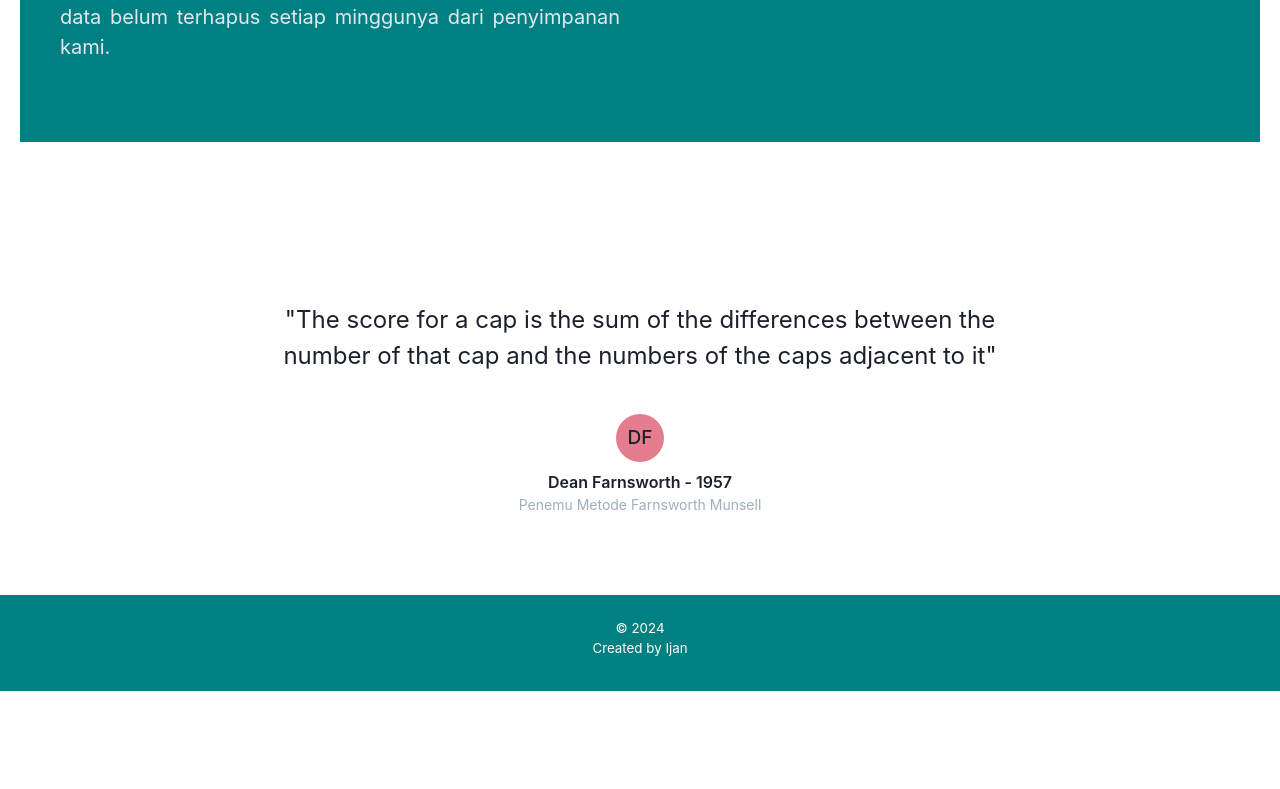
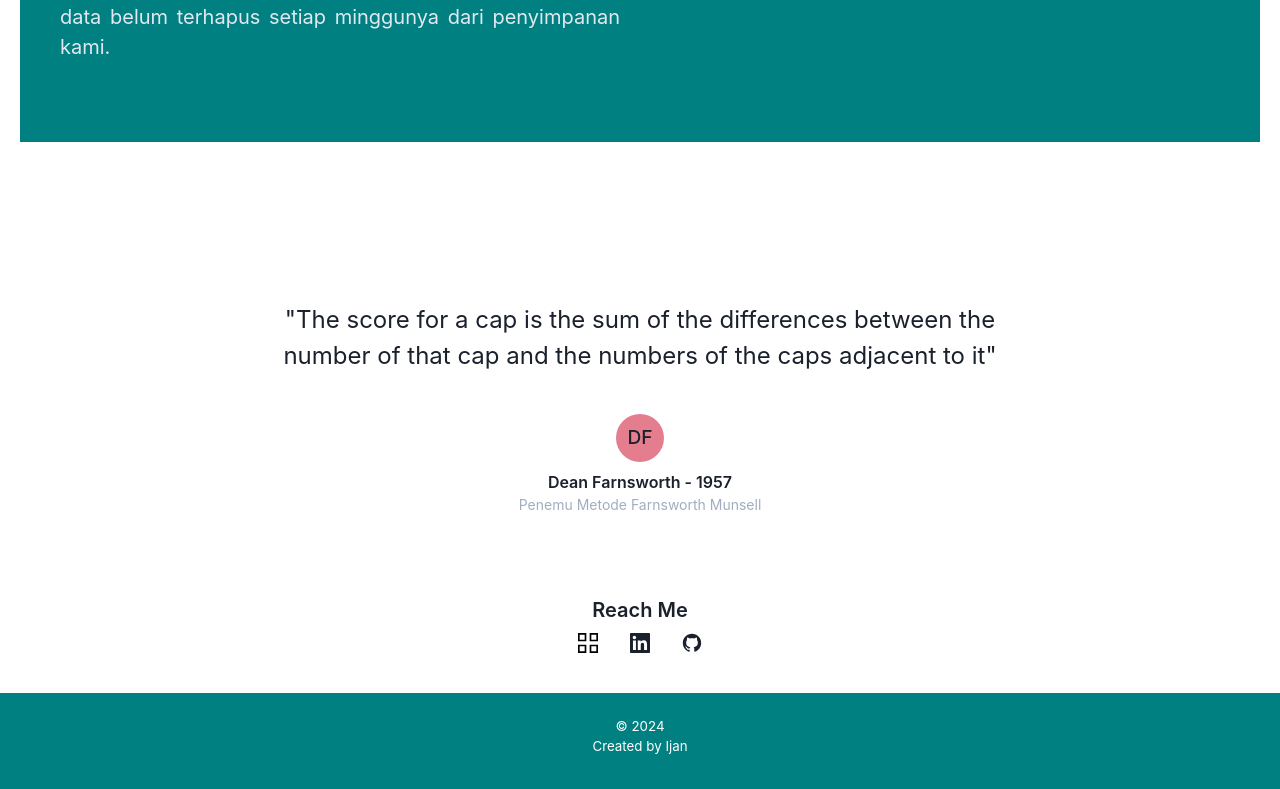
Before and after one commit to Z4nR/WhatColors, a React (Vite) app in the folder client/: page /WhatColors/about in a window 1280 px wide. Shown: the part 2458-3247 px from the top of the page. Before the commit the page ends 3149 px from the top, so only its background shows below. Built offline with nearby package versions, Linux system fonts and the light colour scheme; no server answers.

Commit message:
update about page

```diff
--- a/client/src/pages/AboutPage.jsx
+++ b/client/src/pages/AboutPage.jsx
@@ -1,8 +1,9 @@
-import QuoteMunsell from "@/components/about/QuoteMunsell";
-import ResponsiveExplaining from "@/components/about/ResponsiveExplaining";
-import ResultExplaining from "@/components/about/ResultExplaining";
-import WebExplaining from "@/components/about/WebExplaining";
-import { Box } from "@chakra-ui/react";
+import QuoteMunsell from '@/components/about/QuoteMunsell';
+import ReachMe from '@/components/about/ReachMe';
+import ResponsiveExplaining from '@/components/about/ResponsiveExplaining';
+import ResultExplaining from '@/components/about/ResultExplaining';
+import WebExplaining from '@/components/about/WebExplaining';
+import { Box } from '@chakra-ui/react';
 
 export default function AboutPage() {
   return (
@@ -11,6 +12,7 @@ export default function AboutPage() {
       <ResponsiveExplaining />
       <ResultExplaining />
       <QuoteMunsell />
+      <ReachMe />
     </Box>
   );
 }
```
